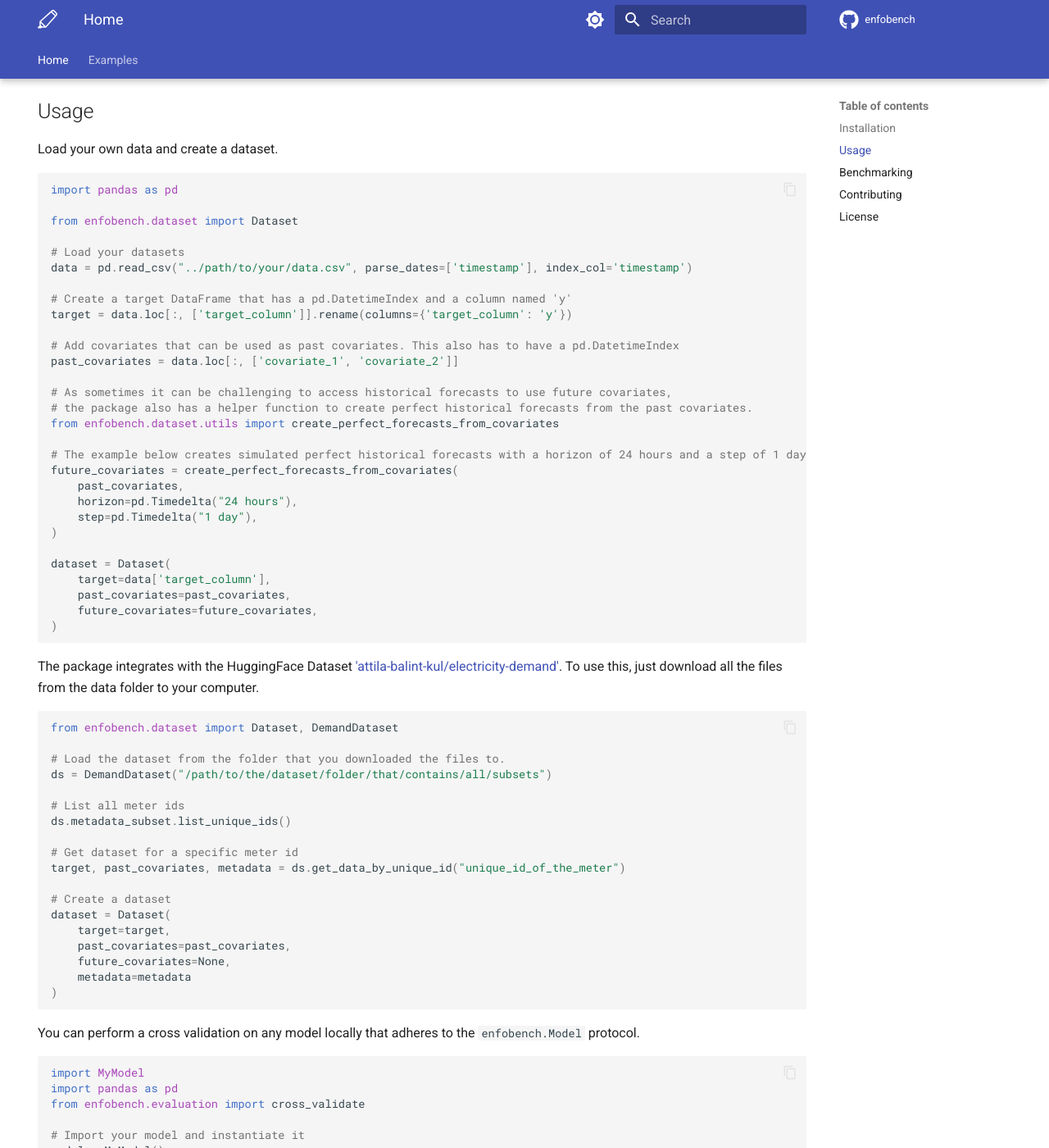
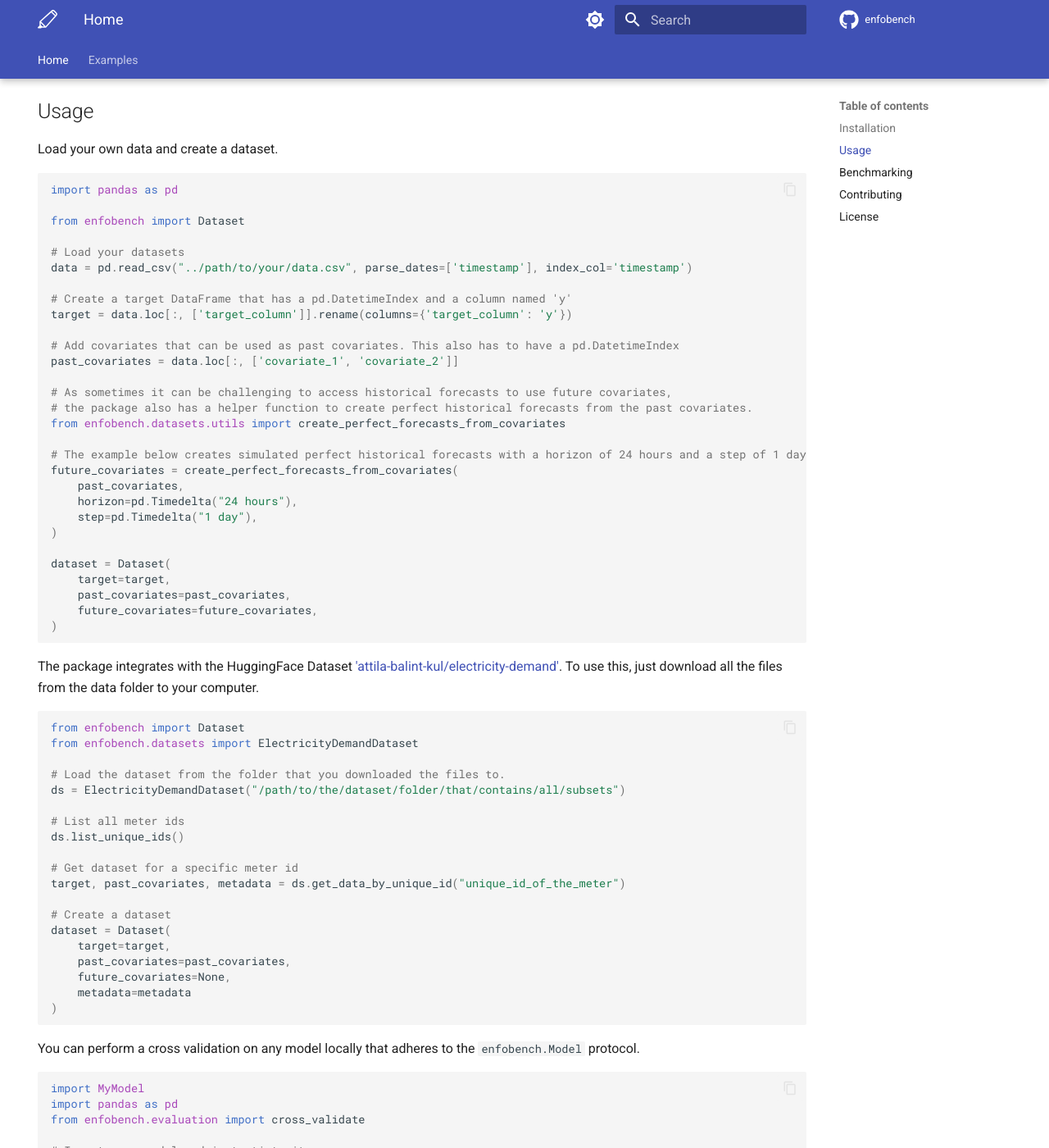
Before and after one commit to attila-balint-kul/energy-forecast-benchmark-toolkit, an MkDocs documentation site: the page built from docs/docs/index.md, in a window 1280 px wide and 1400 px high, scrolled down 391 px. Shown: the whole window at 82% size. Built offline with MkDocs 1.6.1 and Material for MkDocs 9.7.7, drawn with Linux system fonts in a browser that asks for light colours; comment, search, counter and statistics services are not loaded; some of the changed text lies outside the part shown.

Commit message:
updated docs

````diff
--- a/docs/docs/index.md
+++ b/docs/docs/index.md
@@ -33,7 +33,7 @@ Load your own data and create a dataset.
 ```python
 import pandas as pd
 
-from enfobench.dataset import Dataset
+from enfobench import Dataset
 
 # Load your datasets
 data = pd.read_csv("../path/to/your/data.csv", parse_dates=['timestamp'], index_col='timestamp')
@@ -46,7 +46,7 @@ past_covariates = data.loc[:, ['covariate_1', 'covariate_2']]
 
 # As sometimes it can be challenging to access historical forecasts to use future covariates,
 # the package also has a helper function to create perfect historical forecasts from the past covariates.
-from enfobench.dataset.utils import create_perfect_forecasts_from_covariates
+from enfobench.datasets.utils import create_perfect_forecasts_from_covariates
 
 # The example below creates simulated perfect historical forecasts with a horizon of 24 hours and a step of 1 day.
 future_covariates = create_perfect_forecasts_from_covariates(
@@ -56,7 +56,7 @@ future_covariates = create_perfect_forecasts_from_covariates(
 )
 
 dataset = Dataset(
-    target=data['target_column'],
+    target=target,
     past_covariates=past_covariates,
     future_covariates=future_covariates,
 )
@@ -66,13 +66,14 @@ The package integrates with the HuggingFace Dataset ['attila-balint-kul/electric
 To use this, just download all the files from the data folder to your computer.
 
 ```python
-from enfobench.dataset import Dataset, DemandDataset
+from enfobench import Dataset
+from enfobench.datasets import ElectricityDemandDataset
 
 # Load the dataset from the folder that you downloaded the files to.
-ds = DemandDataset("/path/to/the/dataset/folder/that/contains/all/subsets")
+ds = ElectricityDemandDataset("/path/to/the/dataset/folder/that/contains/all/subsets")
 
 # List all meter ids
-ds.metadata_subset.list_unique_ids()
+ds.list_unique_ids()
 
 # Get dataset for a specific meter id
 target, past_covariates, metadata = ds.get_data_by_unique_id("unique_id_of_the_meter")
@@ -153,7 +154,7 @@ metrics = evaluate_metrics(
 )
 ```
 
-In order to serve your model behind an API, you can use the built in server factory.
+In order to serve your model behind an API, you can use the built-in server factory.
 
 ```python
 import uvicorn
--- a/pyproject.toml
+++ b/pyproject.toml
@@ -93,7 +93,7 @@ python = ["3.10", "3.11"]
 [tool.hatch.envs.lint]
 detached = true
 dependencies = [
-    "black>=23.1.0",
+    "black[jupyter]>=23.1.0",
     "mypy>=1.6.0",
     "ruff>=0.1.5",
 ]
````
Also changed, not shown: other parts of docs/docs/index.md (+2 -2 lines), docs/docs/examples.md (+7 -7 lines), README.md.
